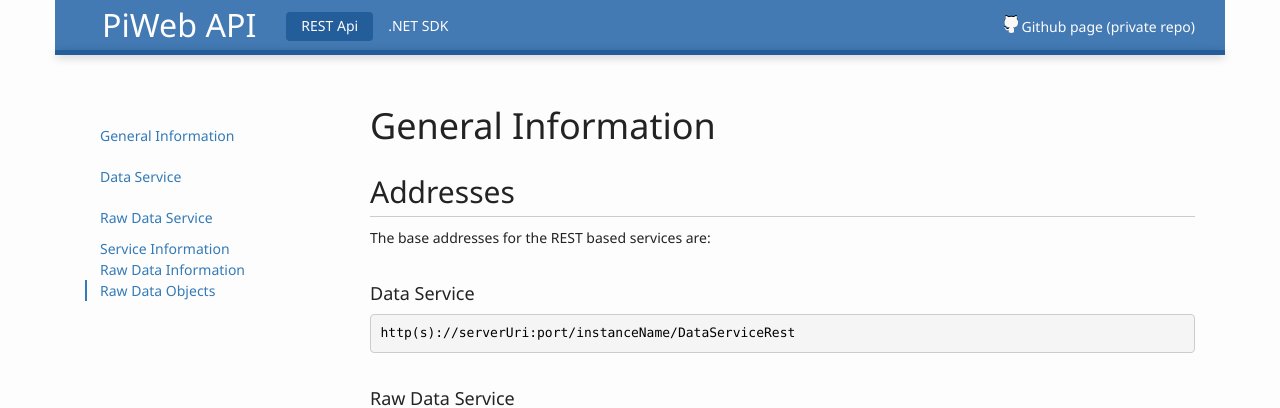
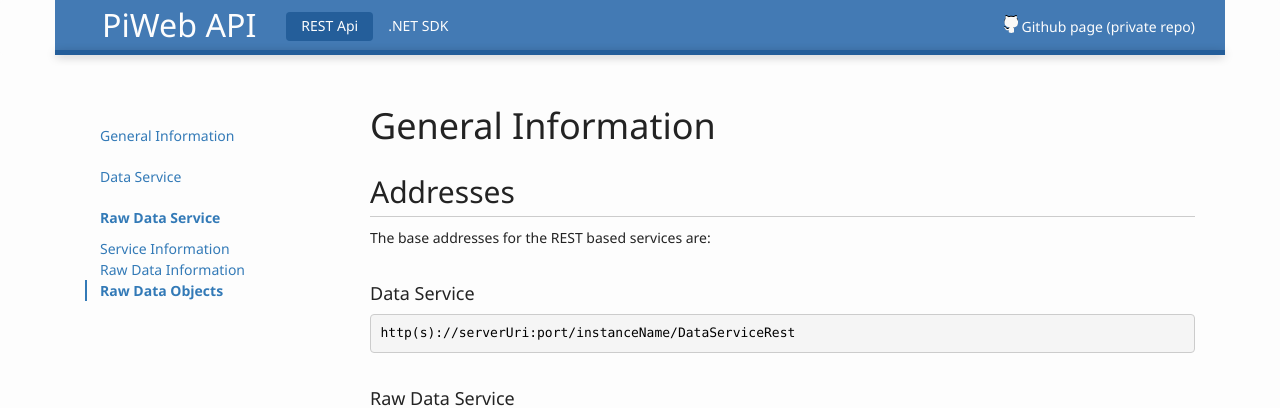
Before and after one commit to ZEISS-PiWeb/PiWeb-Api, a Jekyll site: the page built from _pages/01-restapi.md, in a window 1280 px wide. Shown: the top 408 px of the page. Built offline with Jekyll 4.4.1, drawn with Linux system fonts in a browser that asks for light colours.

Commit message:
Update custom-styles.css

```diff
--- a/stylesheets/custom-styles.css
+++ b/stylesheets/custom-styles.css
@@ -237,6 +237,10 @@
 	display:block;
 }
 
+#navbar>.nav .active>a{
+	font-weight:bold;
+}
+
 #navbar>.nav .nav :hover{
 	border-left: 2px dotted #437AB4;
 }
```
